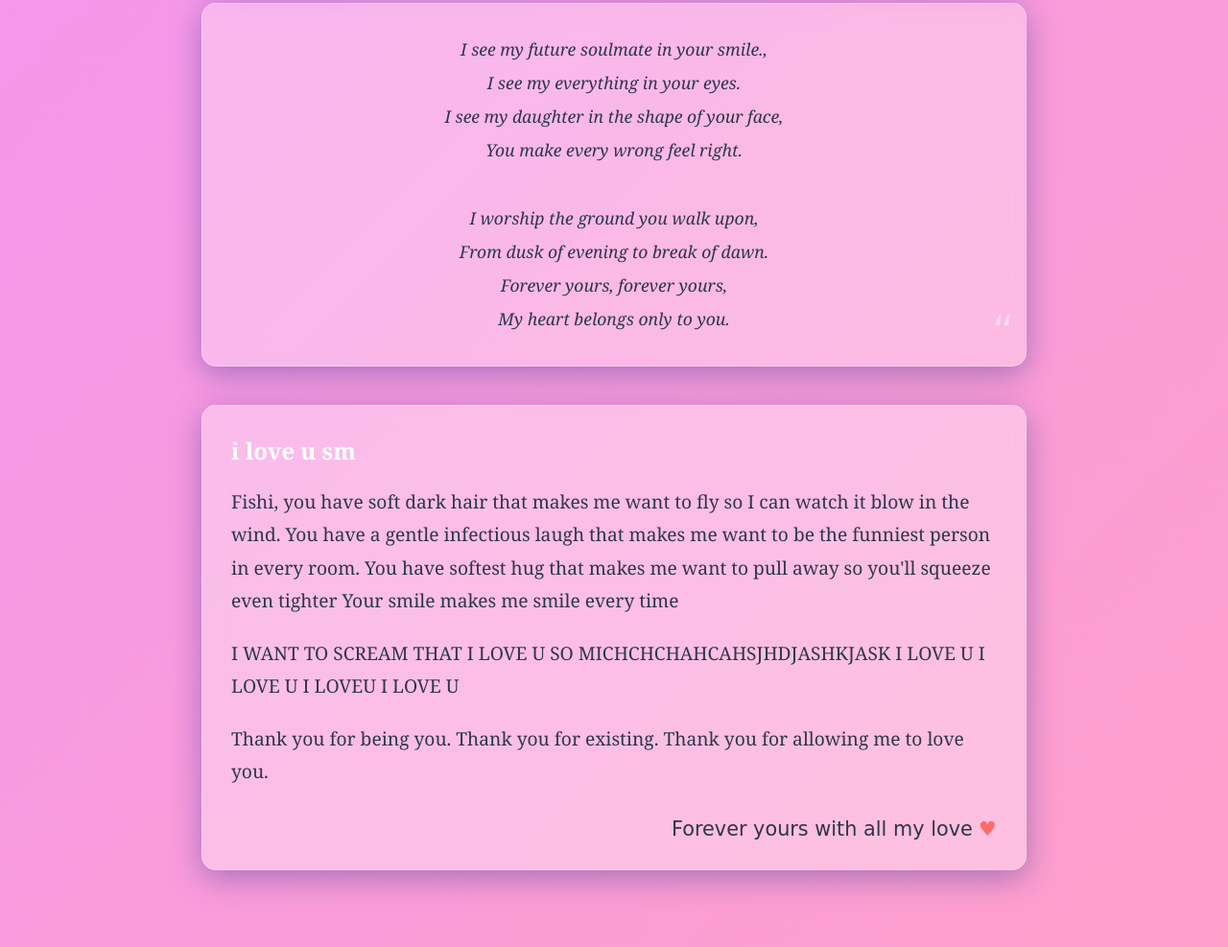
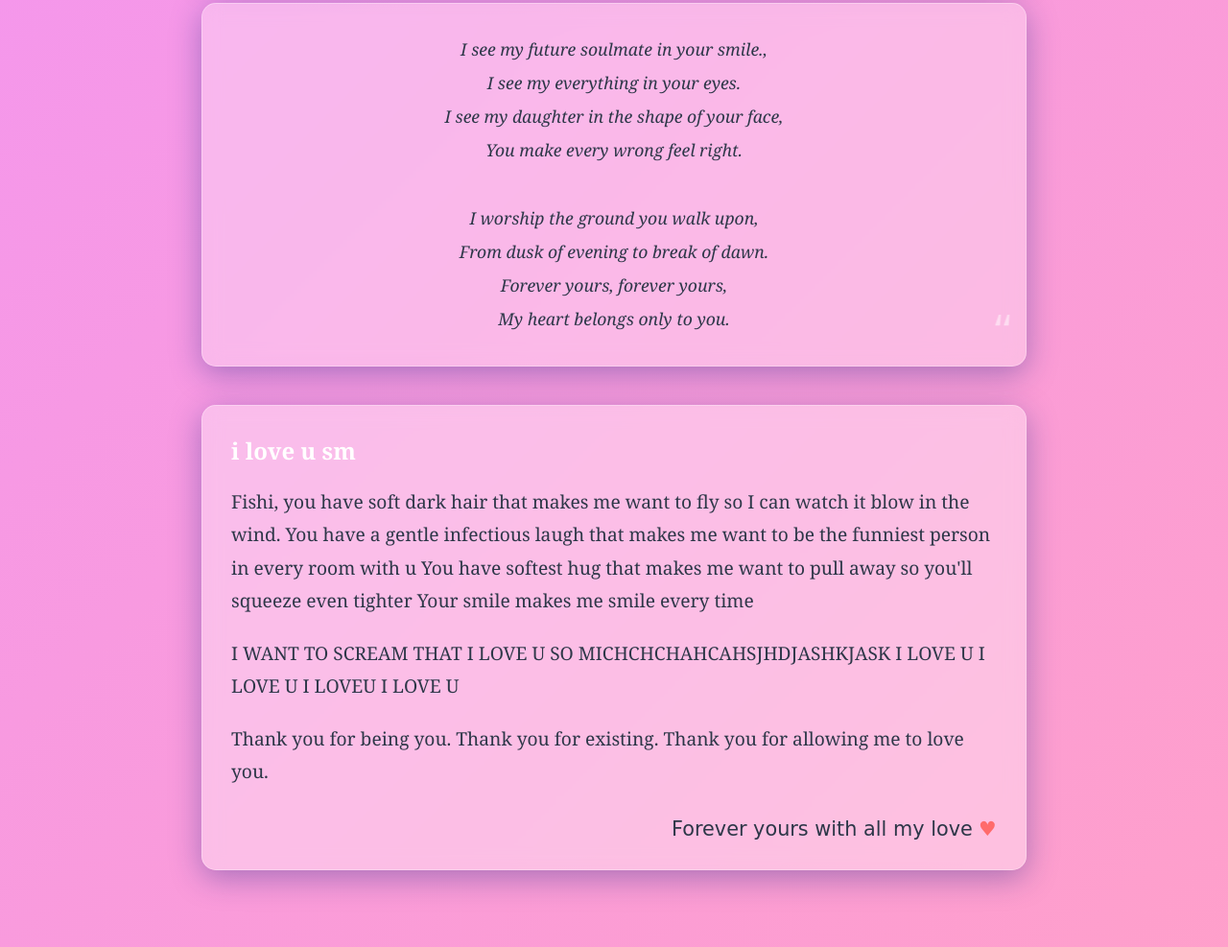
Before and after one commit to mohamedzayed80/fish-iloveyou, a plain HTML site: page index.html in a window 1280 px wide. Shown: the part 1223-2210 px from the top of the page at 96% size. Drawn offline with Linux system fonts and the light colour scheme.

Commit message:
Update index.html

```diff
--- a/index.html
+++ b/index.html
@@ -357,7 +357,7 @@
         <div class="glass-card letter-section">
             <h2 style="color: white; margin-bottom: 20px;">i love u sm</h2>
             <p class="love-text">
-                Fishi, you have soft dark hair that makes me want to fly so I can watch it blow in the wind. You have a gentle infectious laugh that makes me want to be the funniest person in every room. You have softest hug that makes me want to pull away so you'll squeeze even tighter Your smile makes me smile every time
+                Fishi, you have soft dark hair that makes me want to fly so I can watch it blow in the wind. You have a gentle infectious laugh that makes me want to be the funniest person in every room with u You have softest hug that makes me want to pull away so you'll squeeze even tighter Your smile makes me smile every time
             </p>
             <p class="love-text">
                 I WANT TO SCREAM THAT I LOVE U SO MICHCHCHAHCAHSJHDJASHKJASK I LOVE U I LOVE U I LOVEU  I LOVE U
```
